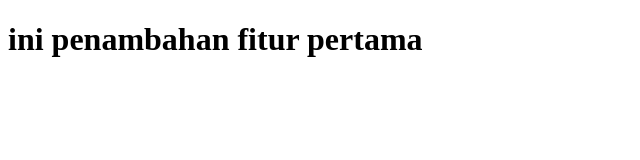
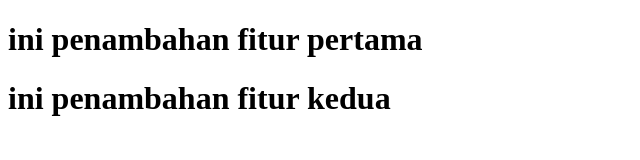
Before and after one commit to fajarrifai2/praktikum, a plain HTML site: page index.html in a window 1280 px wide. Shown: the whole page, without its empty margins (0-640 px from the left). Drawn offline with Linux system fonts and the light colour scheme.

Commit message:
penambahan fitur kedua

```diff
--- a/index.html
+++ b/index.html
@@ -8,5 +8,6 @@
 </head>
 <body>
     <h1>ini penambahan fitur pertama</h1>
+    <h1>ini penambahan fitur kedua</h1>
 </body>
 </html>
```
